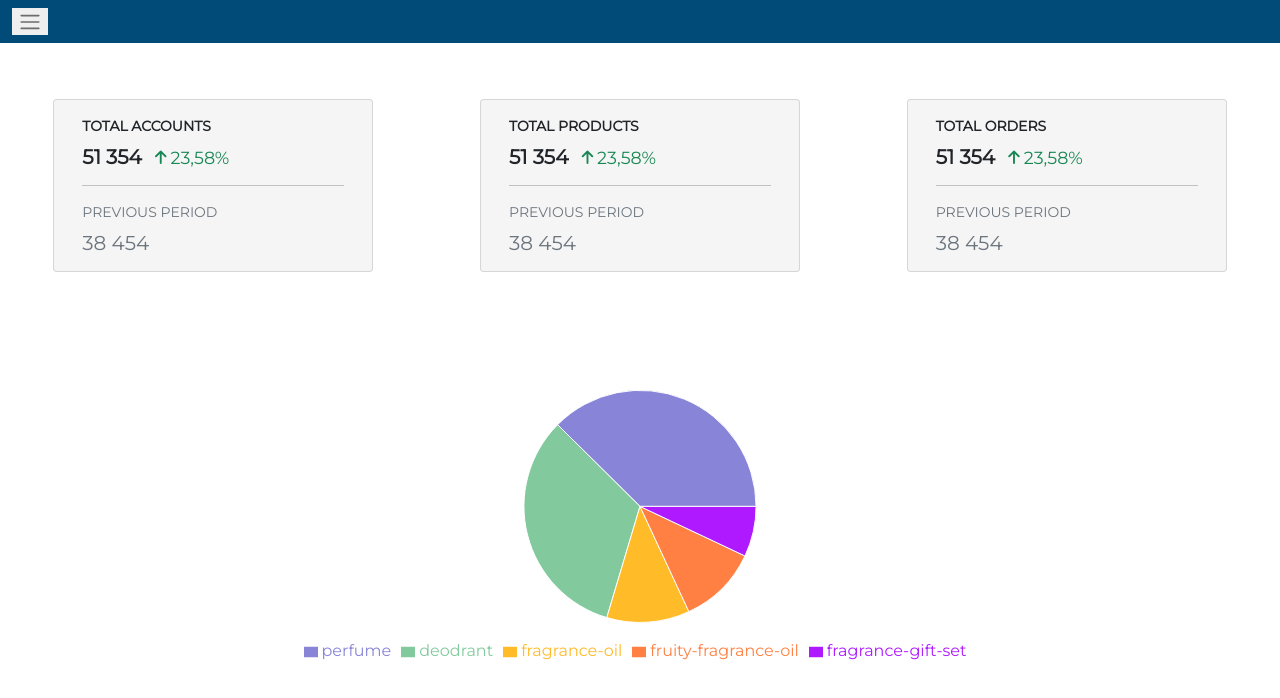
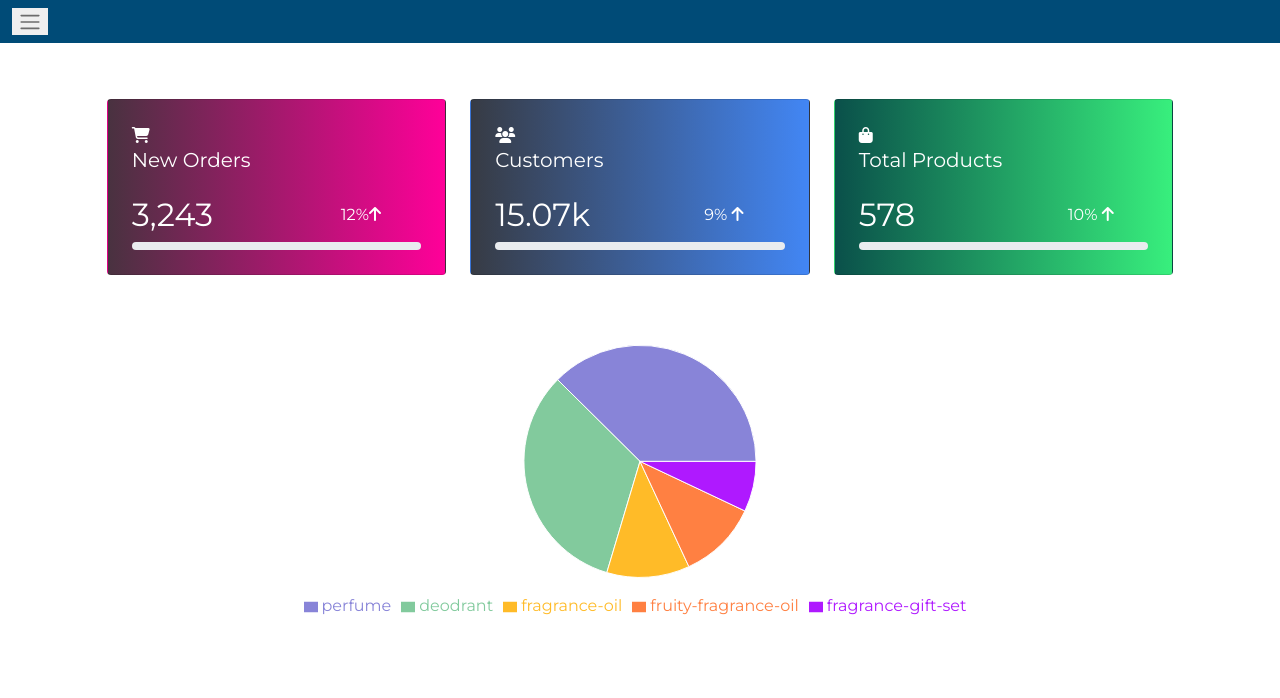
Before and after one commit to Pancholi-Umang/admin-shine-perfume, a React (Create React App) app: page / in a window 1280 px wide. Shown: the top 698 px of the page. Built offline with nearby package versions, Linux system fonts and the light colour scheme; the HTML template or start-up script is replaced by a standard one.

Commit message:
add userData component editItems components theme.css file

```diff
--- a/package.json
+++ b/package.json
@@ -8,6 +8,7 @@
     "@testing-library/user-event": "^13.5.0",
     "axios": "^1.3.4",
     "react": "^18.2.0",
+    "react-bootstrap": "^2.7.2",
     "react-dom": "^18.2.0",
     "react-router-dom": "^6.9.0",
     "react-scripts": "5.0.1",
--- a/src/App.css
+++ b/src/App.css
@@ -21,6 +21,10 @@ nav {
   color: white;
   font-weight: 900;
   font-size: 22px;
+}
+
+a, .removeLink{
+  text-decoration: none;
 }
 
 .offcanvas-title:hover {
--- a/src/App.js
+++ b/src/App.js
@@ -8,6 +8,8 @@ import Dashboard from './components/Dashboard';
 import Products from './components/Products';
 import Orders from './components/Orders';
 import Account from './components/Account';
+import AllUserData from './components/AllUserData';
+import EditItems from './components/EditItems';
 
 function App () {
   return(
@@ -18,7 +20,9 @@ function App () {
           <Route exact path='/' element={<Dashboard />} />
           <Route exact path='/userorders' element={<Orders />} />
           <Route exact path='/userproducts' element={<Products />} />
-          <Route exact path='/alluseraccounts' element={<Account />} />
+          <Route exact path='/admin-account' element={<Account />} />
+          <Route exact path='/alluseraccounts' element={<AllUserData />} />
+          <Route exact path='/edit-items/:userId' element={<EditItems />} />
         </Routes>
       </div>
     </Router>
--- /dev/null
+++ b/src/components/AllUserData.jsx
@@ -0,0 +1,41 @@
+import React from "react";
+import Table from "react-bootstrap/Table";
+
+export default function AllUserData() {
+  return (
+    <div className="mt-5">
+      {/* <div className="col-md-12 mt-4 mb-4">
+        <label className="toggle-mode">
+          <input className="toggle-checkbox" type="checkbox" />
+          <div className="toggle-switch"></div>
+          <span className="toggle-label"></span>
+        </label>
+      </div> */}
+
+      <h4 className="mb-3">All Registerd User's Details:-</h4>
+
+      <Table stripped bordered hover size="sm">
+        <thead>
+          <tr>
+            <th width="170">First Name</th>
+            <th width="170">Last Name</th>
+            <th width="170">Password</th>
+            <th width="870">Email</th>
+            <th width="1950">Details</th>
+          </tr>
+        </thead>
+        <tbody>
+          <tr>
+            <td>Umang</td>
+            <td>Pancholi</td>
+            <td>123456789</td>
+            <td>umang@gmail.com</td>
+            <td><button type="button" className="btn btn-light">View</button></td>
+          </tr>
+        </tbody>
+      </Table>
+
+      <hr className="mt-5"/>
+    </div>
+  );
+}
--- a/src/components/Dashboard.jsx
+++ b/src/components/Dashboard.jsx
@@ -3,67 +3,129 @@ import PieRechartComponent from "./PieChart";
 
 const Dashboard = () => {
   return (
-    <div className="container-fluid ">
-      <div className="row mt-2 d-flex justify-content-around">
-        <div className="card col-md-3 col-sm-8 col-10 mt-5 mb-lg-5 rounded">
-          <div className="card-body">
-            <p className="text-uppercase small mb-2">
-              <strong>Total Accounts</strong>
-            </p>
-            <h5 className="mb-0">
-              <strong>51 354 </strong>
-              <small className="text-success ms-2">
-                <i className="fas fa-arrow-up fa-sm pe-1"></i>23,58%
-              </small>
-            </h5>
+    <div className="col-md-10  mx-auto mt-5">
+      <div className="row">
 
-            <hr />
-
-            <p className="text-uppercase text-muted small mb-2">Previous period</p>
-            <h5 className="text-muted mb-0">38 454</h5>
+        <div className=" col-sm-6 col-lg-4 mt-2">
+          <div className="card l-bg-cherry">
+            <div className="card-statistic-3 p-4">
+              <div className="card-icon card-icon-large">
+                <i className="fas fa-shopping-cart"></i>
+              </div>
+              <div className="mb-4">
+                <h5 className="card-title mb-0">New Orders</h5>
+              </div>
+              <div className="row align-items-center mb-2 d-flex">
+                <div className="col-8">
+                  <h2 className="d-flex align-items-center mb-0">3,243</h2>
+                </div>
+                <div className="col-4 text-right">
+                  <span>
+                    12%<i className="fa fa-arrow-up"></i>
+                  </span>
+                </div>
+              </div>
+              <div
+                className="progress mt-1 "
+                data-height="8"
+                style={{height:"8px"}}
+              >
+                <div
+                  className="progress-bar l-bg-cyan"
+                  role="progressbar"
+                  data-width="25%"
+                  aria-valuenow="25"
+                  aria-valuemin="0"
+                  aria-valuemax="100"
+                ></div>
+              </div>
+            </div>
           </div>
         </div>
 
-        <div className="card col-md-3 col-sm-8 col-10 mb-lg-5 mt-5">
-          <div className="card-body">
-            <p className="text-uppercase small mb-2">
-              <strong>Total Products</strong>
-            </p>
-            <h5 className="mb-0">
-              <strong>51 354 </strong>
-              <small className="text-success ms-2">
-                <i className="fas fa-arrow-up fa-sm pe-1"></i>23,58%
-              </small>
-            </h5>
 
-            <hr />
 
-            <p className="text-uppercase text-muted small mb-2">Previous period</p>
-            <h5 className="text-muted mb-0">38 454</h5>
+        <div className="col-sm-6 col-lg-4 mt-2">
+            <div className="card l-bg-blue-dark">
+              <div className="card-statistic-3 p-4">
+                <div className="card-icon card-icon-large">
+                  <i className="fas fa-users"></i>
+                </div>
+                <div className="mb-4">
+                  <h5 className="card-title mb-0">Customers</h5>
+                </div>
+                <div className="row align-items-center mb-2 d-flex">
+                  <div className="col-8">
+                    <h2 className="d-flex align-items-center mb-0">15.07k</h2>
+                  </div>
+                  <div className="col-4 text-right">
+                    <span>
+                      9% <i className="fa fa-arrow-up"></i>
+                    </span>
+                  </div>
+                </div>
+                <div
+                  className="progress mt-1 "
+                  data-height="8"
+                  style={{height:"8px"}}
+                >
+                  <div
+                    className="progress-bar l-bg-green"
+                    role="progressbar"
+                    data-width="25%"
+                    aria-valuenow="25"
+                    aria-valuemin="0"
+                    aria-valuemax="100"
+                  ></div>
+                </div>
+              </div>
+            </div>
           </div>
-        </div>
 
-        <div className="card col-md-3 col-sm-8 col-10 mb-lg-5 mt-5">
-          <div className="card-body">
-            <p className="text-uppercase small mb-2">
-              <strong>Total Orders</strong>
-            </p>
-            <h5 className="mb-0">
-              <strong>51 354 </strong>
-              <small className="text-success ms-2">
-                <i className="fas fa-arrow-up fa-sm pe-1"></i>23,58%
-              </small>
-            </h5>
 
-            <hr />
 
-            <p className="text-uppercase text-muted small mb-2">Previous period</p>
-            <h5 className="text-muted mb-0">38 454</h5>
+          <div className="col-sm-6 col-lg-4 mt-2">
+            <div className="card l-bg-green-dark">
+              <div className="card-statistic-3 p-4">
+                <div className="card-icon card-icon-large">
+                  <i className="fa-solid fa-bag-shopping"></i>
+                </div>
+                <div className="mb-4">
+                  <h5 className="card-title mb-0">Total Products</h5>
+                </div>
+                <div className="row align-items-center mb-2 d-flex">
+                  <div className="col-8">
+                    <h2 className="d-flex align-items-center mb-0">578</h2>
+                  </div>
+                  <div className="col-4 text-right">
+                    <span>
+                      10% <i className="fa fa-arrow-up"></i>
+                    </span>
+                  </div>
+                </div>
+                <div
+                  className="progress mt-1 "
+                  data-height="8"
+                  style={{height:"8px"}}
+                >
+                  <div
+                    className="progress-bar l-bg-orange"
+                    role="progressbar"
+                    data-width="25%"
+                    aria-valuenow="25"
+                    aria-valuemin="0"
+                    aria-valuemax="100"
+                  ></div>
+                </div>
+              </div>
+            </div>
           </div>
-        </div>
+
+
+
       </div>
       <div className="row d-flex justify-content-center mt-5">
-        <PieRechartComponent/>
+        <PieRechartComponent />
       </div>
     </div>
   );
--- /dev/null
+++ b/src/components/EditItems.jsx
@@ -0,0 +1,41 @@
+import React, { useState, useEffect } from "react";
+import { useParams } from "react-router-dom";
+import axios from "axios";
+import "./theme.css";
+
+const EditItems = () => {
+  const [data, setData] = useState({});
+  const [inputValue, setInputValue] = useState({
+    name: "",
+    category: "",
+    price: "",
+    description: "",
+  });
+  const { userId } = useParams();
+  console.log(userId, "userid");
+  const baseURL = `https://shine-perfumes-default-rtdb.firebaseio.com/items/${userId}.json`;
+  useEffect(() => {
+    axios.get(baseURL).then((response) => {
+      setData(response.data);
+    });
+  }, []);
+  return (
+    <div className="col-md-12 team-boxed">
+      <div className="row people d-flex justify-content-center align-items-center">
+        <div className="col-md-6 col-lg-4 item">
+          <div className="box position-relative">
+            <img className="rounded-circle" src={data.imag} />
+            <h3 className="name">{data.name}</h3>
+            <p className="title">{data.category}</p>
+            <p className="description">{data.description}</p>
+            <div className="social">
+              <button type="button" className="btn btn-light positionButton">Edit</button>
+            </div>
+          </div>
+        </div>
+      </div>
+    </div>
+  );
+};
+
+export default EditItems;
--- /dev/null
+++ b/src/components/theme.css
@@ -0,0 +1,146 @@
+.cardItem{
+        background-color: #fff;
+        border-radius: 10px;
+        border: none;
+        position: relative;
+        margin-bottom: 30px;
+        box-shadow: 0 0.46875rem 2.1875rem rgba(90,97,105,0.1), 0 0.9375rem 1.40625rem rgba(90,97,105,0.1), 0 0.25rem 0.53125rem rgba(90,97,105,0.12), 0 0.125rem 0.1875rem rgba(90,97,105,0.1);
+    }
+    .l-bg-cherry {
+        background: linear-gradient(to right, #493240, #f09) !important;
+        color: #fff;
+    }
+
+    .l-bg-blue-dark {
+        background: linear-gradient(to right, #373b44, #4286f4) !important;
+        color: #fff;
+    }
+
+    .l-bg-green-dark {
+        background: linear-gradient(to right, #0a504a, #38ef7d) !important;
+        color: #fff;
+    }
+
+    .l-bg-orange-dark {
+        background: linear-gradient(to right, #a86008, #ffba56) !important;
+        color: #fff;
+    }
+
+    .cardItem .card-statistic-3 .card-icon-large .fas, .cardItem .card-statistic-3 .card-icon-large .far, .cardItem .card-statistic-3 .card-icon-large .fab, .cardItem .card-statistic-3 .card-icon-large .fal {
+        font-size: 110px;
+    }
+
+    .cardItem .card-statistic-3 .card-icon {
+        text-align: center;
+        line-height: 50px;
+        margin-left: 15px;
+        color: #000;
+        position: absolute;
+        right: -5px;
+        top: 20px;
+        opacity: 0.1;
+    }
+
+    .l-bg-cyan {
+        background: linear-gradient(135deg, #289cf5, #84c0ec) !important;
+        color: #fff;
+    }
+
+    .l-bg-green {
+        background: linear-gradient(135deg, #23bdb8 0%, #43e794 100%) !important;
+        color: #fff;
+    }
+
+    .l-bg-orange {
+        background: linear-gradient(to right, #f9900e, #ffba56) !important;
+        color: #fff;
+    }
+
+    .l-bg-cyan {
+        background: linear-gradient(135deg, #289cf5, #84c0ec) !important;
+        color: #fff;
+    }
+
+
+
+/* box of Edit Items Page */
+    .team-boxed {
+        color:#313437;
+        background-color:#eef4f7;
+        height: 100vh;
+      }
+
+      .team-boxed p {
+        color:#7d8285;
+      }
+
+      .team-boxed h2 {
+        font-weight:bold;
+        margin-bottom:40px;
+        padding-top:40px;
+        color:inherit;
+      }
+
+      @media (max-width:767px) {
+        .team-boxed h2 {
+          margin-bottom:25px;
+          padding-top:25px;
+          font-size:24px;
+        }
+      }
+
+      .team-boxed .intro {
+        font-size:16px;
+        max-width:500px;
+        margin:0 auto;
+      }
+
+      .team-boxed .intro p {
+        margin-bottom:0;
+      }
+
+      .team-boxed .people {
+        padding:50px 0;
+      }
+
+      .team-boxed .item {
+        text-align:center;
+      }
+
+      .team-boxed .item .box {
+        text-align:center;
+        padding:30px;
+        background-color:#fff;
+        margin-bottom:30px;
+      }
+
+      .team-boxed .item .name {
+        font-weight:bold;
+        margin-top:28px;
+        margin-bottom:8px;
+        color:inherit;
+      }
+
+      .team-boxed .item .title {
+        text-transform:uppercase;
+        font-weight:bold;
+        color:#d0d0d0;
+        letter-spacing:2px;
+        font-size:13px;
+      }
+
+      .team-boxed .item .description {
+        font-size:15px;
+        margin-top:15px;
+        margin-bottom:20px;
+      }
+
+      .team-boxed .item img {
+        max-width:160px;
+      }
+
+      .positionButton{
+        position: absolute;
+        top: 0;
+        right: 0;
+      }
```
Also changed, not shown: src/components/Products.jsx (+10 -9 lines), src/components/Sidebar.jsx (+13 -4 lines), 1 other file (tests, documents, lock files or other folders).
